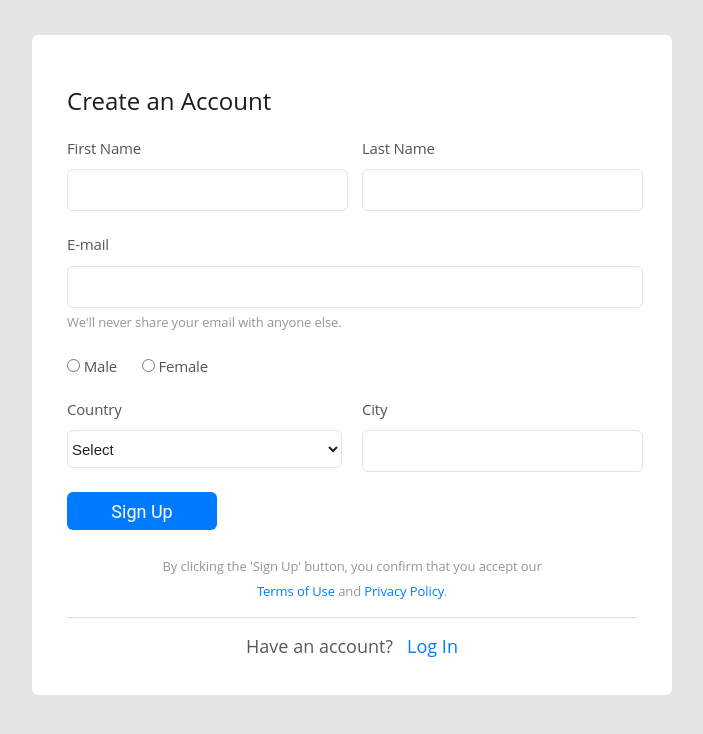
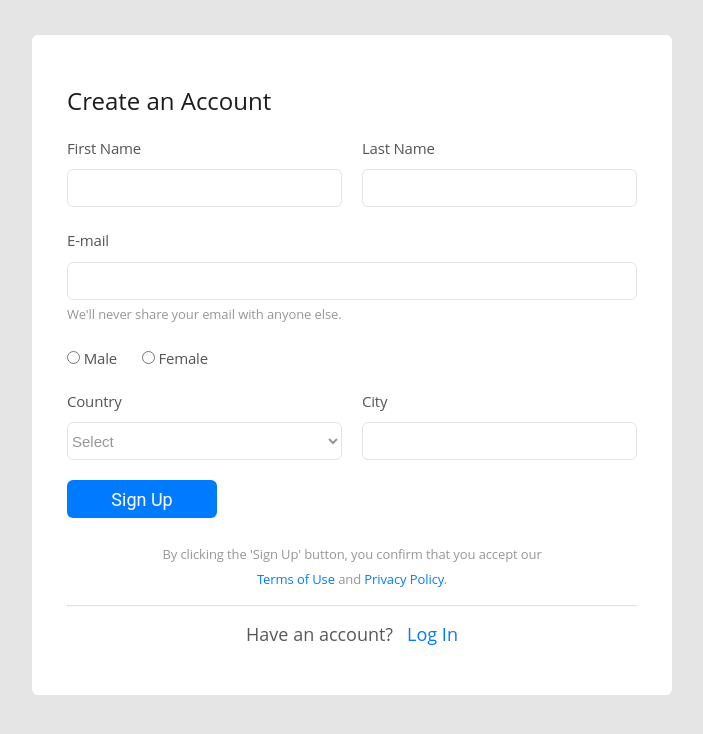
Before and after one commit to AngelaTsen/Angela_HW, a plain HTML site: page _form_one.html in a window 1280 px wide. Shown: the whole page, without its empty margins (288-991 px from the left). Drawn offline with Linux system fonts and the light colour scheme.

Commit message:
added css

```diff
--- a/styles/style.css
+++ b/styles/style.css
@@ -112,6 +112,8 @@ select {
     height: 38px;
     width: 100%;
     margin-top: 10px;
+    box-sizing: border-box;
+    color: #969696;
  }
 
  .radio {
```
